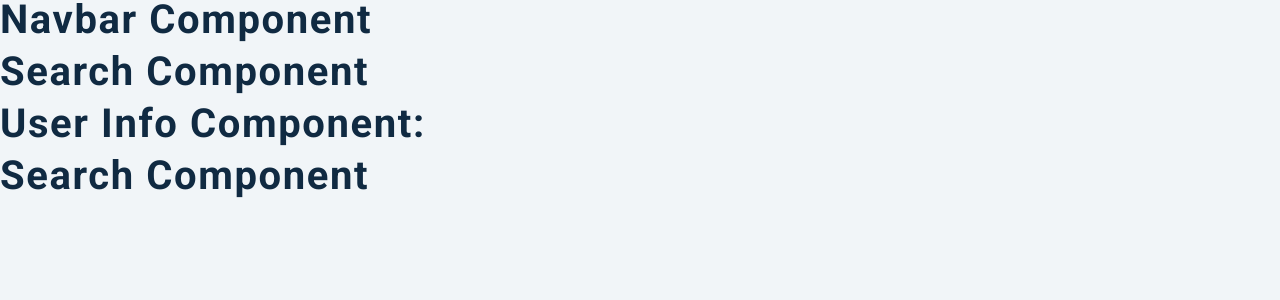
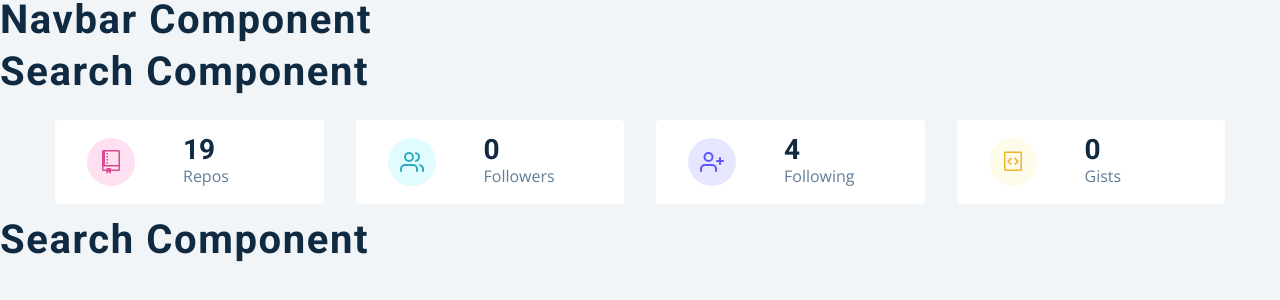
Before and after one commit to huzaifaghazali/react-project-search-user-github, a React (Create React App) app: page / in a window 1280 px wide. Shown: the top 300 px of the page. Built offline with nearby package versions, Linux system fonts and the light colour scheme.

Commit message:
work on the info component

```diff
--- a/src/components/Info.js
+++ b/src/components/Info.js
@@ -5,10 +5,63 @@
 import { FiUsers, FiUserPlus } from 'react-icons/fi';
 
 const UserInfo = () => {
-  const data = useContext(GithubContext)
-  console.log(data);
-  return <h2>user info component:</h2>;
+  const {githubUser} = useContext(GithubContext)
+  const {public_repos, followers, following, public_gists} = githubUser;
+
+  const items = [
+    {
+      id: 1,
+      icon: <GoRepo className='icon'/>,
+      label: 'repos',
+      value: public_repos,
+      color: 'pink'
+    },
+    {
+      id: 2,
+      icon: <FiUsers className='icon'/>,
+      label: 'followers',
+      value: followers,
+      color: 'green'
+    },
+    {
+      id: 3,
+      icon: <FiUserPlus className='icon'/>,
+      label: 'following',
+      value: following,
+      color: 'purple'
+    },
+    {
+      id: 4,
+      icon: <GoGist className='icon'/>,
+      label: 'gists',
+      value: public_gists,
+      color: 'yellow'
+    }
+  ]
+
+  return (
+    <section className="section">
+      <Wrapper className='section-center'>
+        {items.map(item => {
+          return <Item key={item.id} {...item} />
+        })}
+      </Wrapper>
+    </section>
+  );
 };
+
+const Item = ({icon, label, value, color}) => {
+  return (
+    <article className="item">
+      <span className={color}>{icon}</span>
+      <div>
+        <h3>{value}</h3>
+        <p>{label}</p>
+      </div>
+    </article>
+  )
+}
+
 
 const Wrapper = styled.section`
   display: grid;
--- a/src/context/mockData.js/mockUser.js
+++ b/src/context/mockData.js/mockUser.js
@@ -32,7 +32,7 @@
   public_repos: 19,
   public_gists: 0,
   followers: 0,
-  following: 0,
+  following: 4,
   created_at: '2020-04-09T15:02:52Z',
   updated_at: '2023-02-13T13:18:28Z',
 };
```
